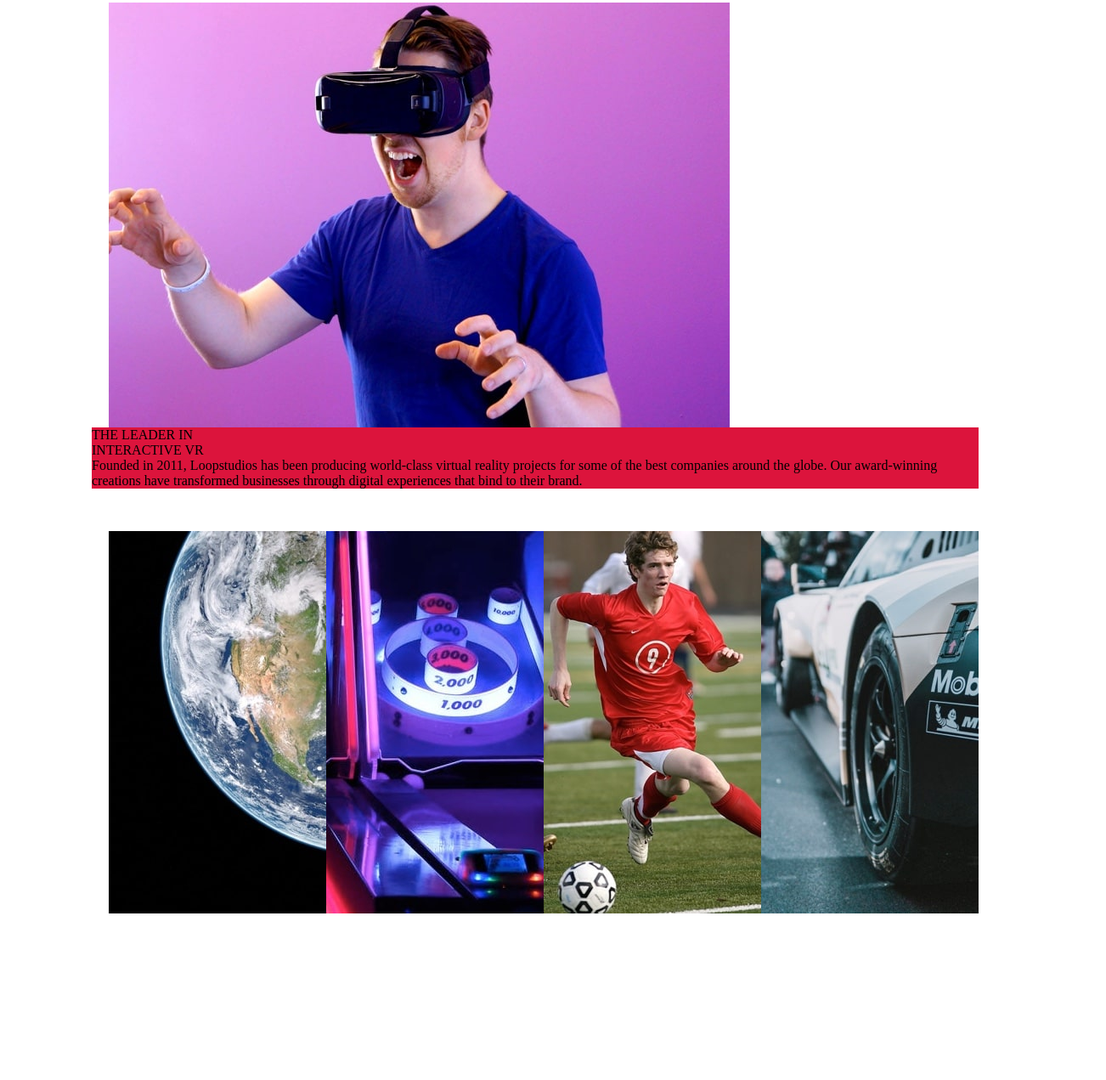
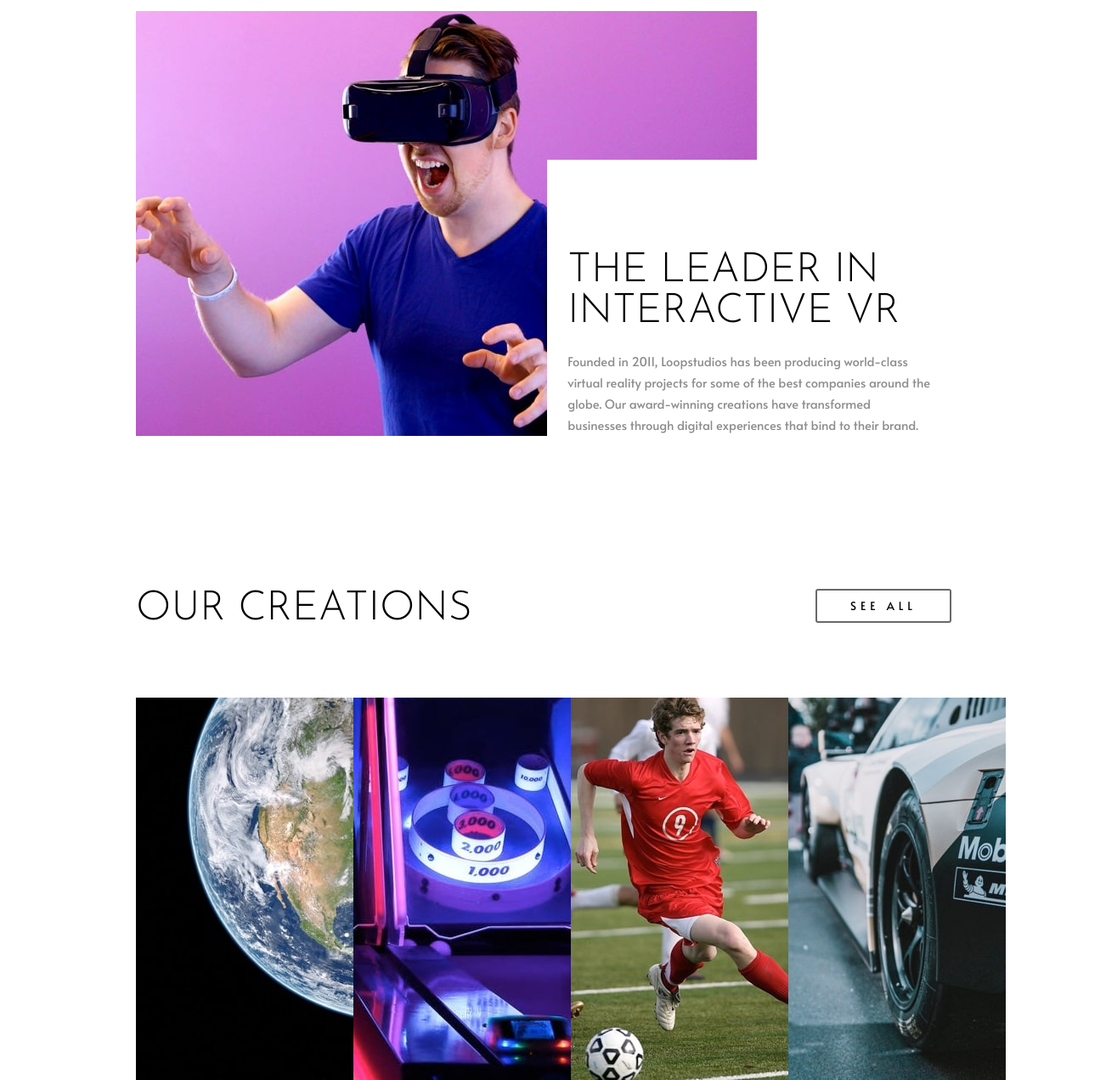
Before and after one commit to andrenanni/loopstudios-landing-page, a plain HTML site: page index.html in a window 1280 px wide. Shown: the part 729-2000 px from the top of the page at 85% size, 1302 px wide, since content can reach past the window. Before the commit the page ends 1954 px from the top, so only its background shows below. Drawn offline with Linux system fonts and the light colour scheme.

Commit message:
Continuação do projeto

```diff
--- a/index.html
+++ b/index.html
@@ -1,11 +1,13 @@
 <!DOCTYPE html>
 <html lang="pt-br">
+
 <head>
     <meta charset="UTF-8">
     <meta name="viewport" content="width=device-width, initial-scale=1.0">
     <title>LoopStudios</title>
     <link rel="stylesheet" href="style.css">
 </head>
+
 <body>
     <main>
         <div class="banner">
@@ -36,12 +38,19 @@
                 <img class="img-body" src="images/desktop/image-interactive.jpg" alt="image-interactive">
                 <div class="text-container">
                     <div class="white-box">
-                        <p>THE LEADER IN<br>INTERACTIVE VR</p>
-                        <p>Founded in 2011, Loopstudios has been producing world-class virtual reality projects for some of the best companies around the globe. Our award-winning creations have transformed businesses through digital experiences that bind to their brand.</p>
+                        <p class="title-txt">THE LEADER IN<br>INTERACTIVE VR</p>
+                        <p class="text-content">Founded in 2011, Loopstudios has been producing world-class<br>virtual
+                            reality projects for some of the best companies around the<br>globe. Our award-winning
+                            creations have transformed<br>businesses through digital experiences that bind to their
+                            brand.</p>
                     </div>
                 </div>
             </div>
             <div class="creation-container">
+                <div class="creation">
+                    <p class="font-creations">OUR CREATIONS</p>
+                    <button class="see-btn">SEE ALL</button>
+                </div>
                 <picture class="up">
                     <source class="teste" media="(max-width: 750px)" srcset="images/mobile/image-deep-earth.jpg">
                     <img src="images/desktop/image-deep-earth.jpg" alt="image-deep-earth">
@@ -54,9 +63,28 @@
 
                     <source media="(max-width: 750px)" srcset="images/mobile/image-deep-earth.jpg">
                     <img src="images/desktop/image-grid.jpg" alt="image-deep-earth">
-                  </picture>
+                </picture>
+                <picture class="down">
+                    <source class="teste" media="(max-width: 750px)" srcset="images/mobile/image-deep-earth.jpg">
+                    <img src="images/desktop/image-from-above.jpg" alt="image-deep-earth">
+
+                    <source media="(max-width: 750px)" srcset="images/mobile/image-deep-earth.jpg">
+                    <img src="images/desktop/image-pocket-borealis.jpg" alt="image-deep-earth">
+
+                    <source media="(max-width: 750px)" srcset="images/mobile/image-deep-earth.jpg">
+                    <img src="images/desktop/image-curiosity.jpg" alt="image-deep-earth">
+
+                    <source media="(max-width: 750px)" srcset="images/mobile/image-deep-earth.jpg">
+                    <img src="images/desktop/image-fisheye.jpg" alt="image-deep-earth">
+                </picture>
             </div>
         </div>
     </main>
+    <footer>
+        <div class="loopfooter">
+
+        </div>
+    </footer>
 </body>
+
 </html>
--- a/style.css
+++ b/style.css
@@ -23,7 +23,8 @@ main{
 
 .banner{
     display: flex;
-    max-width: 100vw;
+    min-width: 100vw;
+    position: relative;
 }
 
 .header{
@@ -31,7 +32,7 @@ main{
     width: 100%;
     display: flex;
     justify-content: center;
-    margin-top: 50px;
+    top: 50px;
 }
 
 .container-menu{
@@ -97,11 +98,12 @@ ul{
 .body-container{
     display: flex;
     flex-direction: column;
-    padding: 150px;
+    padding: 160px;
+    width: 100%;
 }
 
 .image{
-    flex: 1;
+    position: relative;
 }
 
 .img-body{
@@ -111,22 +113,98 @@ ul{
 }
 
 .text-container{
-    flex: 1;
-    background-color: crimson;
-    margin-left: -20px;
-    margin-bottom: 50px;
+    position: absolute;
+    display: flex;
+    align-items: flex-end;
+    justify-content: flex-end;
+    flex-wrap: wrap;
+    background-color: white;
+    right: 25px;
+    bottom: 0px;
+    width: 47%;
+    height: 65%;
+}
+
+.white-box{
+
+}
+
+.title-txt{
+    font-family: "Josefin Sans", sans-serif;
+    font-optical-sizing: auto;
+    font-weight: 300;
+    font-style: normal;
+    font-size: 36pt;
+    margin-bottom: 22px;
+}
+
+.text-content{
+    font-family: "Alata", sans-serif;
+    font-weight: 400;
+    font-style: normal;
+    color: hsl(0, 0%, 55%);
+    font-size: 11pt;
+    line-height: 25px;
 }
 
 .creation-container{
     display: flex;
     align-items: center;
     width: 100%;
+    flex-direction: column;
+    margin-top: 180px;
+    gap: 30px;
+}
+
+.creation{
+    display: flex;
+    justify-content: space-between;
+    width: 100%;
+    margin-bottom: 50px;
+}
+
+.font-creations{
+    font-family: "Josefin Sans", sans-serif;
+    font-optical-sizing: auto;
+    font-weight: 300;
+    font-style: normal;
+    font-size: 36pt;
+}
+
+.see-btn{
+    font-family: "Alata", sans-serif;
+    font-weight: 400;
+    font-style: normal;
+    letter-spacing: 5px;
+    width: 160px;
+    height: 40px;
+    border: 2px solid hsl(0, 0%, 41%);
+    border-radius: 3px;
+    background-color: transparent;
 }
 
 .up{
     display: flex;
     width: 100%;
     justify-content: space-between;
+}
+
+.down{
+    display: flex;
+    width: 100%;
+    justify-content: space-between;
+}
+
+footer{
+    width: 100%;
+    height: 22%;
+    background-color: black;
+}
+
+.loopfooter{
+    background-color: black;
+    width: 100%;
+
 }
 
 @media only screen and (min-width:750px){
```
